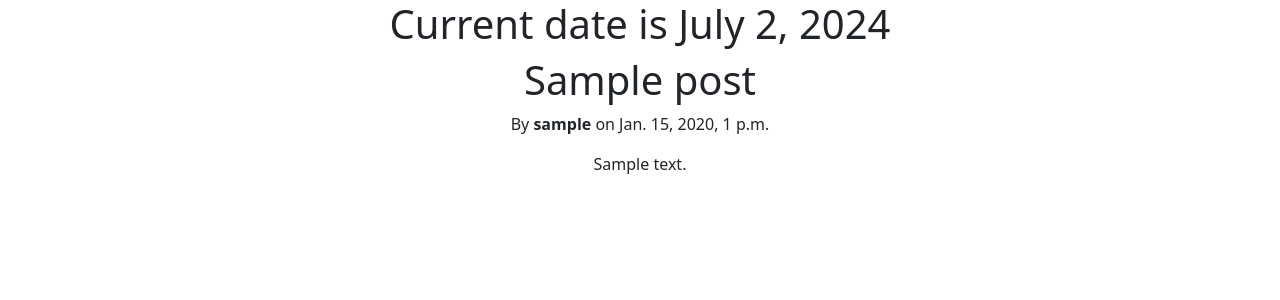
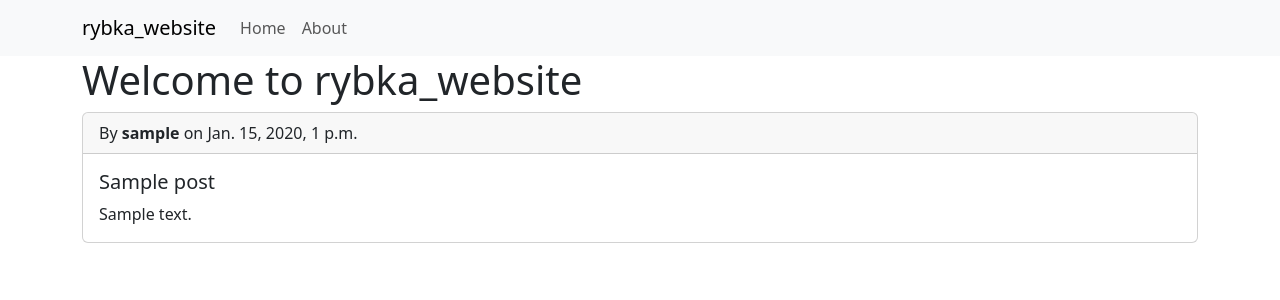
Before and after one commit to rybka4tundra/rybka_website, a Django app: page / in a window 1280 px wide. Shown: the top 300 px of the page. Run offline with Django 5.2, Linux system fonts and the light colour scheme; tables that the repository leaves empty hold one stand-in row (values such as "Sample post").

Commit message:
Add navbar and cards to home webpage

```diff
--- a/blog/templates/blog/base.html
+++ b/blog/templates/blog/base.html
@@ -8,6 +8,7 @@
         {% endif %}
         <link href="https://cdn.jsdelivr.net/npm/bootstrap@5.3.3/dist/css/bootstrap.min.css" rel="stylesheet" integrity="sha384-QWTKZyjpPEjISv5WaRU9OFeRpok6YctnYmDr5pNlyT2bRjXh0JMhjY6hW+ALEwIH" crossorigin="anonymous">
     <body>
+        {% include 'blog/navbar.html' %}
         {% block content %}
         {% endblock %}
         <script src="https://cdn.jsdelivr.net/npm/bootstrap@5.3.3/dist/js/bootstrap.bundle.min.js" integrity="sha384-YvpcrYf0tY3lHB60NNkmXc5s9fDVZLESaAA55NDzOxhy9GkcIdslK1eN7N6jIeHz" crossorigin="anonymous"></script>
--- a/blog/templates/blog/index.html
+++ b/blog/templates/blog/index.html
@@ -1,12 +1,18 @@
 {% extends "blog/base.html" %}
 
 {% block content %}
-    <center>
-        <h1>Current date is {{ current_date }}</h1>
+    <div class="container">
+        <h1>Welcome to rybka_website</h1>
         {% for post in posts %}
-            <h1>{{ post.title }}</h1>
-        <p>By <b>{{ post.author }}</b> on {{ post.date }}</p>
-            <p>{{ post.content }}</p>
+            <div class="card mb-3">
+                <div class="card-header">
+                    By <b>{{ post.author }}</b> on {{ post.date }}
+                </div>
+                <div class="card-body">
+                    <h5 class="card-title">{{ post.title }}</h5>
+                    <p class="card-text">{{ post.content }}</p>
+                </div>
+            </div>
         {% endfor%}
-    </center>
+    </div>
 {% endblock %}
--- /dev/null
+++ b/blog/templates/blog/navbar.html
@@ -0,0 +1,18 @@
+<nav class="navbar navbar-expand-lg bg-body-tertiary">
+    <div class="container">
+      <a class="navbar-brand" href="#">rybka_website</a>
+      <button class="navbar-toggler" type="button" data-bs-toggle="collapse" data-bs-target="#navbarSupportedContent" aria-controls="navbarSupportedContent" aria-expanded="false" aria-label="Toggle navigation">
+        <span class="navbar-toggler-icon"></span>
+      </button>
+      <div class="collapse navbar-collapse" id="navbarSupportedContent">
+        <ul class="navbar-nav me-auto mb-2 mb-lg-0">
+          <li class="nav-item">
+            <a class="nav-link" href="/">Home</a>
+          </li>
+          <li class="nav-item">
+            <a class="nav-link" href="/about/">About</a>
+          </li>
+        </ul>
+      </div>
+    </div>
+</nav>
--- a/blog/views.py
+++ b/blog/views.py
@@ -5,11 +5,8 @@ from datetime import datetime
 
 
 def index(request):
-    now = datetime.now()
-    current_date = now.date()
     posts = Post.objects.all()
     context = {
-        'current_date': current_date,
         'posts': posts
     }
     return render(request, "blog/index.html", context)
```
